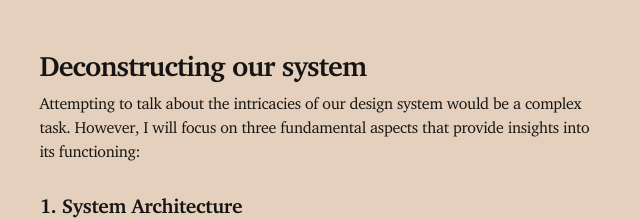
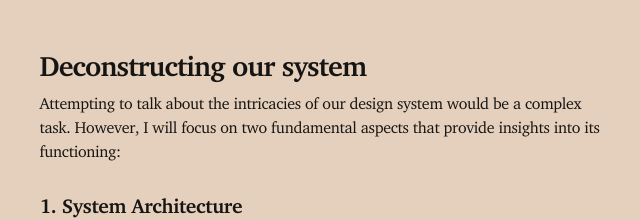
Before and after one commit to rtrikha/systems, a website: page index.html in a window 1280 px wide. Shown: the part 1280-1500 px from the top of the page, 319-959 px from the left. Drawn offline with Linux system fonts and the light colour scheme; a web font is replaced by a local one.

Commit message:
updating copy

```diff
--- a/index.html
+++ b/index.html
@@ -51,7 +51,7 @@
 			</div>
 			<div class="content">
 				<div class="heading">Deconstructing our system</div>
-				<div class="body">Attempting to talk about the intricacies of our design system would be a complex task. However, I will focus on three fundamental aspects that provide insights into its functioning:
+				<div class="body">Attempting to talk about the intricacies of our design system would be a complex task. However, I will focus on two fundamental aspects that provide insights into its functioning:
 				</div>
 						<div class="subheading">1. System Architecture</div>
 						<div class="body">The system is structured in a pretty conventional manner, divided into three distinct parts:</div>
```
